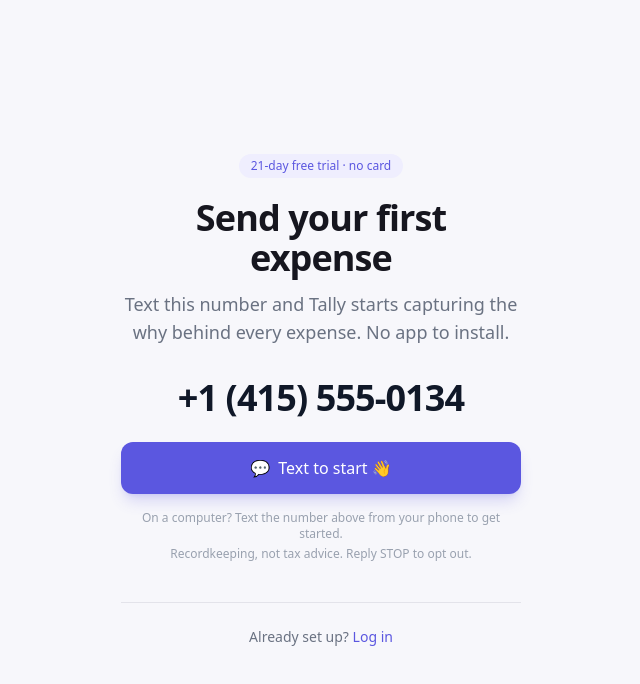
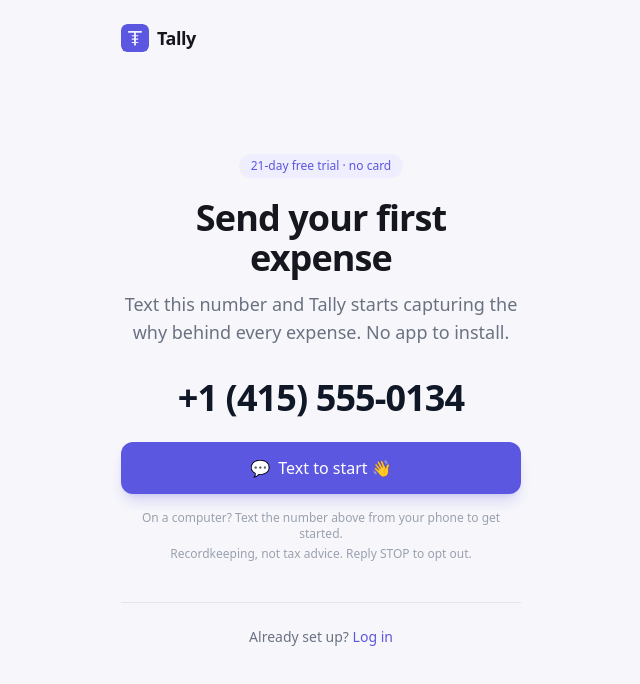
Before and after one commit to jamespotash0/taxexpense, a Next.js app: page /start in a window 1280 px wide. Shown: the top 684 px of the page, without its empty margins (319-959 px from the left). Built offline with nearby package versions, Linux system fonts and the light colour scheme; no server answers.

Commit message:
update to get started

```diff
--- a/src/app/start/page.tsx
+++ b/src/app/start/page.tsx
@@ -4,6 +4,7 @@
 // returning users. The old multi-step web question funnel was removed — its answers never
 // reached the SMS flow (no phone to key on), so users got re-asked. See JOURNAL DEC-056.
 import Link from 'next/link';
+import Image from 'next/image';
 import { getI18n } from '@/i18n/server';
 import { formatUsPhone } from '@/lib/phone';
 
@@ -19,7 +20,11 @@
   const smsHref = `sms:${rawNumber.replace(/[^\d+]/g, '')}?&body=${encodeURIComponent('Hi Tally')}`;
 
   return (
-    <main className="mx-auto flex min-h-screen max-w-md flex-col justify-center px-6 py-12 text-center">
+    <main className="relative mx-auto flex min-h-screen max-w-md flex-col justify-center px-6 py-12 text-center">
+      <Link href="/" aria-label={o.backHome} className="absolute left-6 top-6 flex items-center gap-2">
+        <Image src="/brand/tally-logo.svg" alt="" width={28} height={28} className="rounded-md" priority />
+        <span className="text-lg font-semibold tracking-tight">Tally</span>
+      </Link>
       <span className="mx-auto inline-flex items-center gap-2 rounded-full bg-accent-50 px-3 py-1 text-xs font-medium text-accent">
         {o.startBadge}
       </span>
--- a/src/i18n/dictionaries.ts
+++ b/src/i18n/dictionaries.ts
@@ -156,6 +156,7 @@
     startDesktopNote: 'On a computer? Text the number above from your phone to get started.',
     startHaveAccount: 'Already set up?',
     back: '← Back',
+    backHome: '← Back to home',
   },
   pricing: {
     badge: '{days}-day free trial · no card',
@@ -523,6 +524,7 @@
     startDesktopNote: '¿En una computadora? Escribe al número de arriba desde tu teléfono para empezar.',
     startHaveAccount: '¿Ya tienes cuenta?',
     back: '← Atrás',
+    backHome: '← Volver al inicio',
   },
   pricing: {
     badge: '{days} días gratis · sin tarjeta',
```
